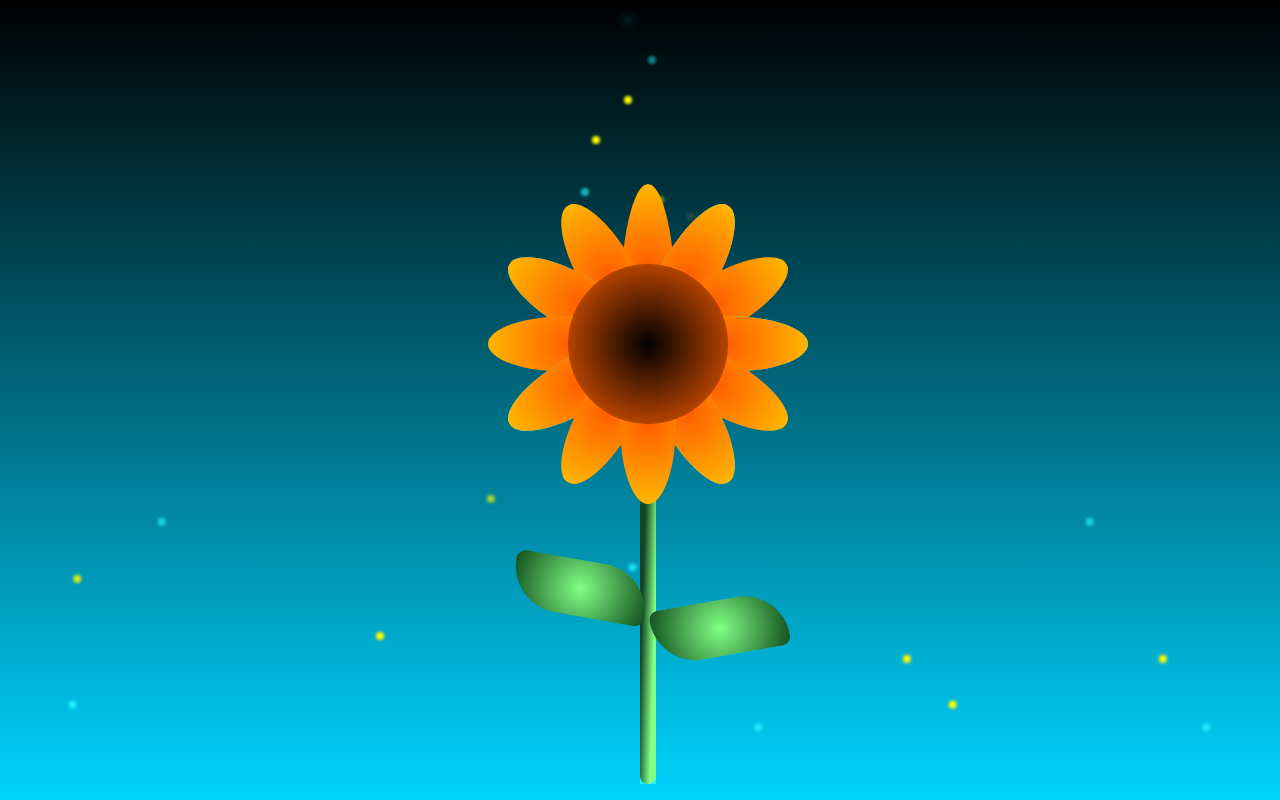
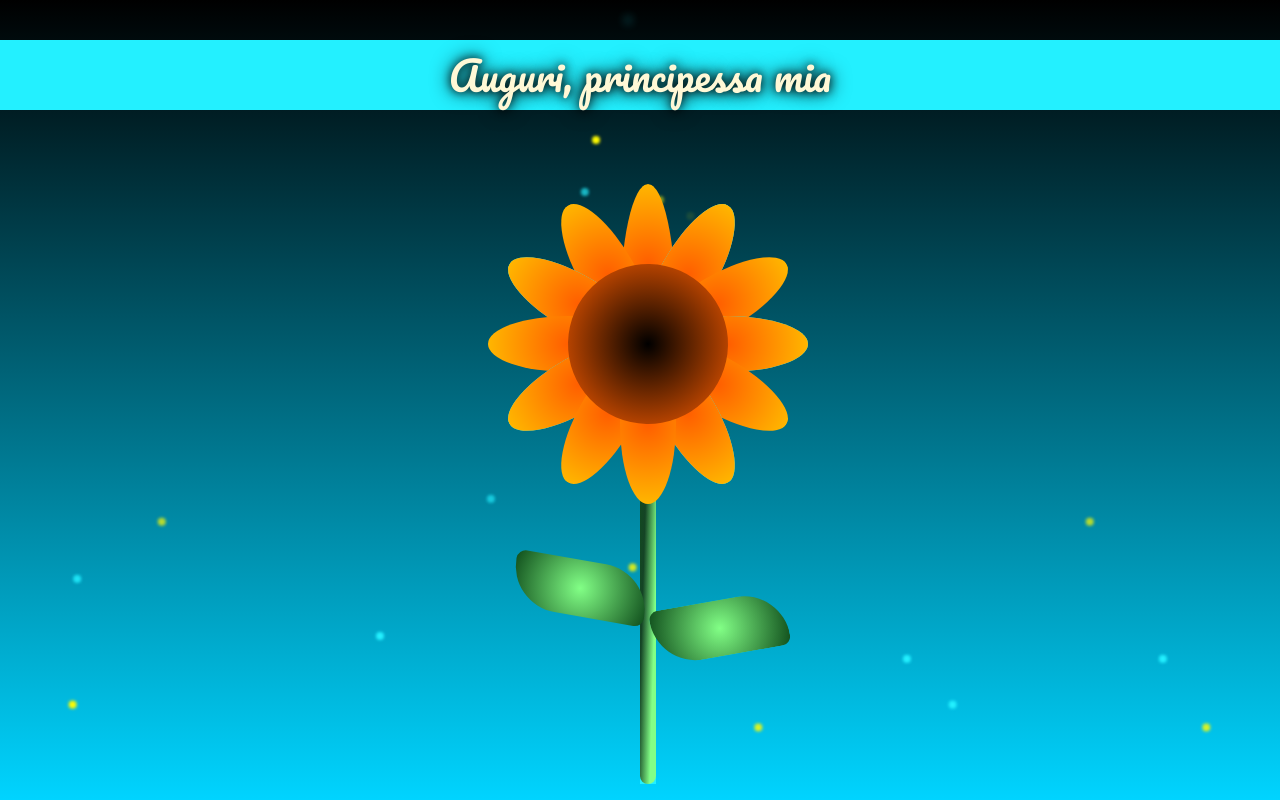
Before and after one commit to decinquenicola/SabrNik, a plain HTML site: page index.html in a window 1280 px wide. Drawn offline with Linux system fonts and the light colour scheme.

Commit message:
Aggiunta Homepage

```diff
--- a/sunflower-animation.html
+++ b/index.html
@@ -4,6 +4,7 @@
     <meta charset="UTF-8">
     <meta name="viewport" content="width=device-width, initial-scale=1.0">
     <title>Sunflower Animation</title>
+    <link href="https://fonts.googleapis.com/css2?family=Pacifico&display=swap" rel="stylesheet">
     <style>
       * {
         padding: 0;
@@ -446,9 +447,21 @@
           filter: blur(1vmin);
         }
       }
+      .title {
+  position: absolute;
+  top: 5vmin;
+  width: 100%;
+  text-align: center;
+  font-family: 'Pacifico', cursive;
+  font-size: 5vmin;
+  color: #fff8d6;
+  text-shadow: 0 0 10px #000, 0 0 20px #000;
+  z-index: 20;
+}
     </style>
   </head>
   <body>
+    <div class="title">Auguri, principessa mia</div>
     <div class="sunflower">
       <div class="flower_wrapper">
 
@@ -528,4 +541,5 @@
 
     <div class="light light-12"></div>
   </body>
+
 </html>
```
